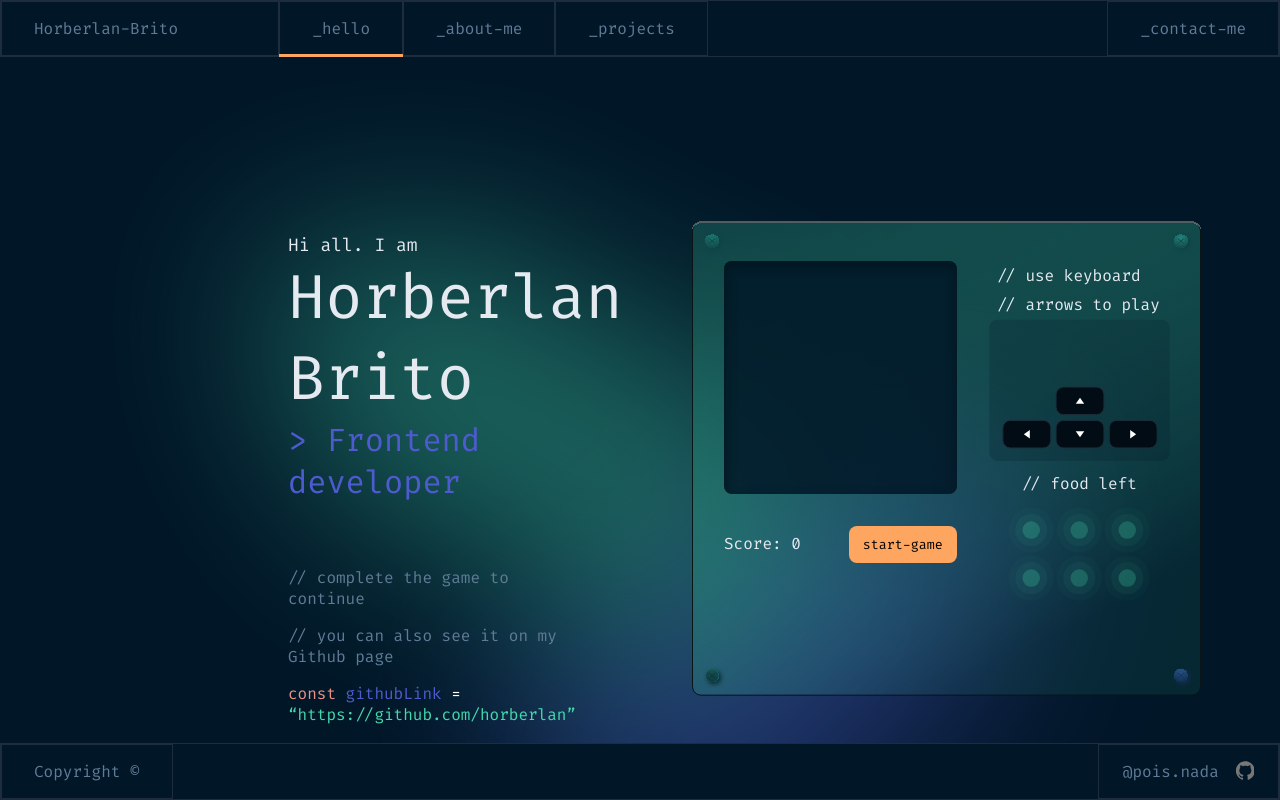
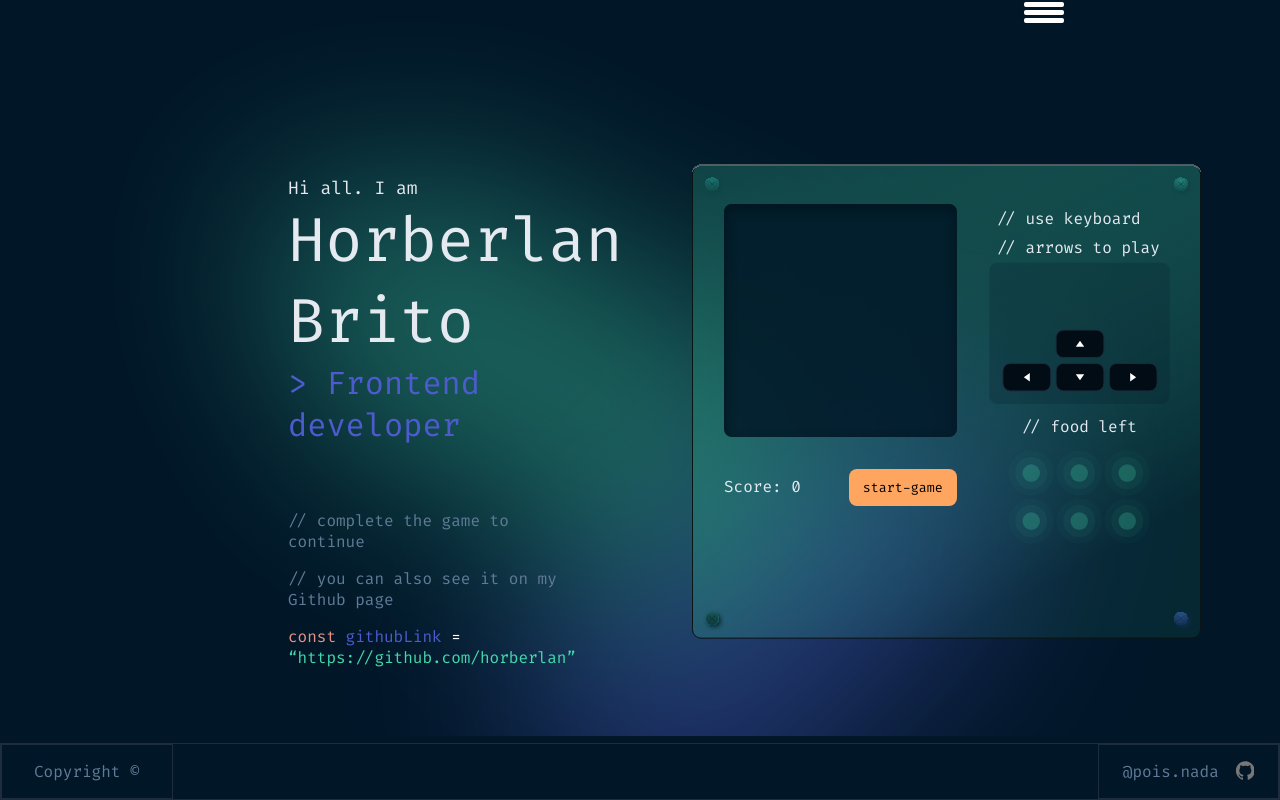
Before and after one commit to horberlan/horberlan-portfolio, a Vue app: page / in a window 1280 px wide. Built offline with nearby package versions, Linux system fonts and the light colour scheme; a small style sheet from the web is missing; what @highlightjs/vue-plugin, @tanstack/vue-query, quasar would draw is missing.

Commit message:
chore: adjust nav-bar behavior

```diff
--- a/src/components/HeaderView.vue
+++ b/src/components/HeaderView.vue
@@ -1,31 +1,39 @@
 <template>
   <span
-    v-if="header[0] && !displayAll"
+    v-if="!displayAll && !isScrolled"
     class="toggle"
-    @click="displayAll = !displayAll"
+    :class="{ 'hide-toggle': isScrolled }"
+    role="button"
+    aria-label="Toggle Navigation"
+    @click="displayAll = true"
   >
-    <div class="toggleIcon"></div>
-    <div class="toggleIcon"></div>
-    <div class="toggleIcon"></div>
+    <div class="toggle-icon"></div>
   </span>
+
   <TransitionGroup name="header">
     <nav :class="containerClass" v-if="displayAll" ref="containerHeader">
+      <ul>
         <router-link
           v-for="(link, index) in header"
           :key="index"
-        :to="`${link.to}`"
-        class="navLinks"
+          :to="link.to"
+          class="nav-links"
           :class="{ 'home-logo': index === 0 }"
         >
-        <span v-if="displayAll"> {{ link.title }}</span>
+          {{ link.title }}
         </router-link>
+      </ul>
     </nav>
   </TransitionGroup>
 </template>
 
 <script setup lang="ts">
-import { onMounted, ref } from "vue";
+import { onMounted, onUnmounted, ref } from "vue";
 import { onClickOutside } from "@vueuse/core";
+import { useRoute } from "vue-router";
+import { computed } from "vue";
+
+const route = useRoute();
 
 const header = [
   {
@@ -49,31 +57,52 @@ const header = [
     to: "/contact",
   },
 ];
+
 const containerClass = ref("");
-const displayAll = ref(false);
+const displayAll = ref(true);
+const containerHeader = ref();
+
+const isScrolled = ref(false);
+const isFirstLoad = ref(true);
+
 const updateContainerClass = () => {
   if (window.innerWidth < 768) {
     containerClass.value = "small-screen-nav";
-    onClickOutside(
-      containerHeader,
-      (event) => (displayAll.value = !displayAll.value)
-    );
+    onClickOutside(containerHeader, () => (displayAll.value = false));
   } else {
     containerClass.value = "large-screen-nav";
     displayAll.value = true;
   }
 };
-const containerHeader = ref();
 
 onMounted(() => {
   updateContainerClass();
   window.addEventListener("resize", updateContainerClass);
+  window.addEventListener("scroll", handleScroll);
+  if (isFirstLoad.value && route.path === header[0].to) {
+    displayAll.value = false;
+  }
+  isFirstLoad.value = false;
+});
+
+const handleScroll = () => {
+  if (isFirstLoad.value) return;
+  if (window.scrollY === 0 && window.innerWidth <= 780) {
+    if (!displayAll.value) {
+      displayAll.value = true;
+    }
+  } else displayAll.value = false;
+};
+
+onUnmounted(() => {
+  window.removeEventListener("resize", updateContainerClass);
 });
 </script>
 
 <style lang="scss" scoped>
 $bg-color: #1e2d3d;
 $primary: #607b96;
+$nav-size: 20vw;
 
 main {
   position: relative;
@@ -84,7 +113,16 @@ nav {
   flex-flow: row wrap;
   border: 1px solid $bg-color;
 
-  .navLinks {
+  ul {
+    width: 100%;
+    list-style: none;
+    margin: 0;
+    padding: 0;
+    display: flex;
+    flex-flow: row wrap;
+  }
+
+  .nav-links {
     border: 1px solid $bg-color;
     color: $primary;
     text-decoration: none;
@@ -92,14 +130,20 @@ nav {
     transition: 200ms;
 
     &:last-child {
-      margin-inline-start: auto;
+      margin-left: auto;
     }
   }
 
   &.small-screen-nav {
+    position: fixed;
     flex-direction: column;
+    background-color: #011627;
+    z-index: 3;
+    left: 0;
+    top: 0;
   }
 }
+
 .router-link-active:not(.home-logo),
 .router-link-exact-active:not(.home-logo) {
   position: relative;
@@ -116,17 +160,61 @@ nav {
   }
 }
 
-.toggleIcon {
-  width: 35px;
-  height: 2px;
+.toggle-icon {
+  position: fixed;
+  width: 40px;
+  height: 5px;
   background-color: white;
-  margin-block: 4px;
+  margin-block: 10px;
+  position: relative;
+  transition: transform 0.4s ease-in-out;
+  border-radius: 2px;
+
+  &::before,
+  &::after {
+    content: "";
+    width: 100%;
+    height: 5px;
+    background-color: white;
+    position: absolute;
+    left: 0;
+    transition: inherit;
+    border-radius: 2px;
+  }
+
+  &::before {
+    top: -8px;
+  }
+
+  &::after {
+    bottom: -8px;
+  }
+
+  &.active {
+    transform: rotate(45deg);
+    &::before {
+      top: 0;
+      transform: rotate(90deg);
+    }
+    &::after {
+      bottom: 0;
+      transform: rotate(90deg);
+    }
+  }
+}
+
+.toggle-icon {
+  box-shadow: 0 0 10px rgba(0, 0, 0, 0.1);
 }
 
 .toggle {
+  position: fixed;
+  left: 80%;
   display: flex;
   flex-direction: column;
-  align-items: end;
+  align-items: flex-end;
+  justify-content: center;
+  z-index: 3;
 }
 
 .header-enter-active,
@@ -139,7 +227,17 @@ nav {
   opacity: 0;
   transform: translateY(-10px);
 }
+
 .home-logo {
   width: $nav-size;
+  border-left-color: transparent;
+}
+@media screen and (max-width: 768px) {
+  .nav-links {
+    width: 50%;
+  }
+  .home-logo {
+    width: 100%;
+  }
 }
 </style>
```
Lines whose indentation alone changed are shown as unchanged.
